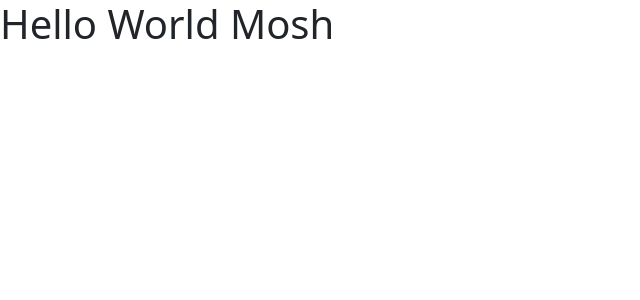
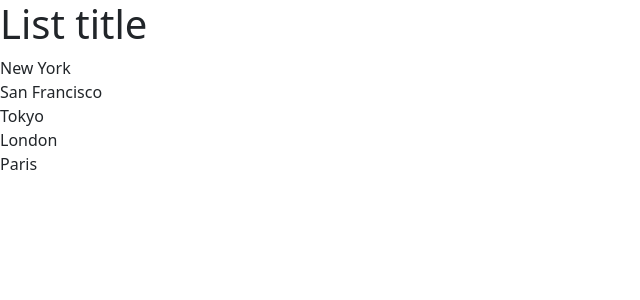
Before and after one commit to JPval007/MoshTutorial, a React (Vite) app in the folder react-app/: page / in a window 1280 px wide. Shown: the top 300 px of the page, without its empty margins (0-640 px from the left). Built offline with nearby package versions, Linux system fonts and the light colour scheme.

Commit message:
Updating to the first component list Group

```diff
--- a/react-app/src/App.tsx
+++ b/react-app/src/App.tsx
@@ -1,10 +1,10 @@
-import Message from "./Message";
+import ListGroup from "./Components/ListGroup";
 
 function App(){
 
   return (
     <div>
-      <Message />
+      <ListGroup />
     </div>
   );
 }
--- a/react-app/src/Components/ListGroup.tsx
+++ b/react-app/src/Components/ListGroup.tsx
@@ -0,0 +1,18 @@
+function ListGroup() {
+  let cities = ["New York", "San Francisco", "Tokyo", "London", "Paris"];
+
+  return (
+    <>
+      <h1>List title</h1>
+      {cities.length === 0 && <p>No items found</p>}
+      <ul className="list-group">
+        {cities.map((item) => (
+          <li key={item}>{item}</li>
+        ))}
+      </ul>
+    </>
+  );
+}
+
+//Ctrl + D for multicursor
+export default ListGroup;
```
